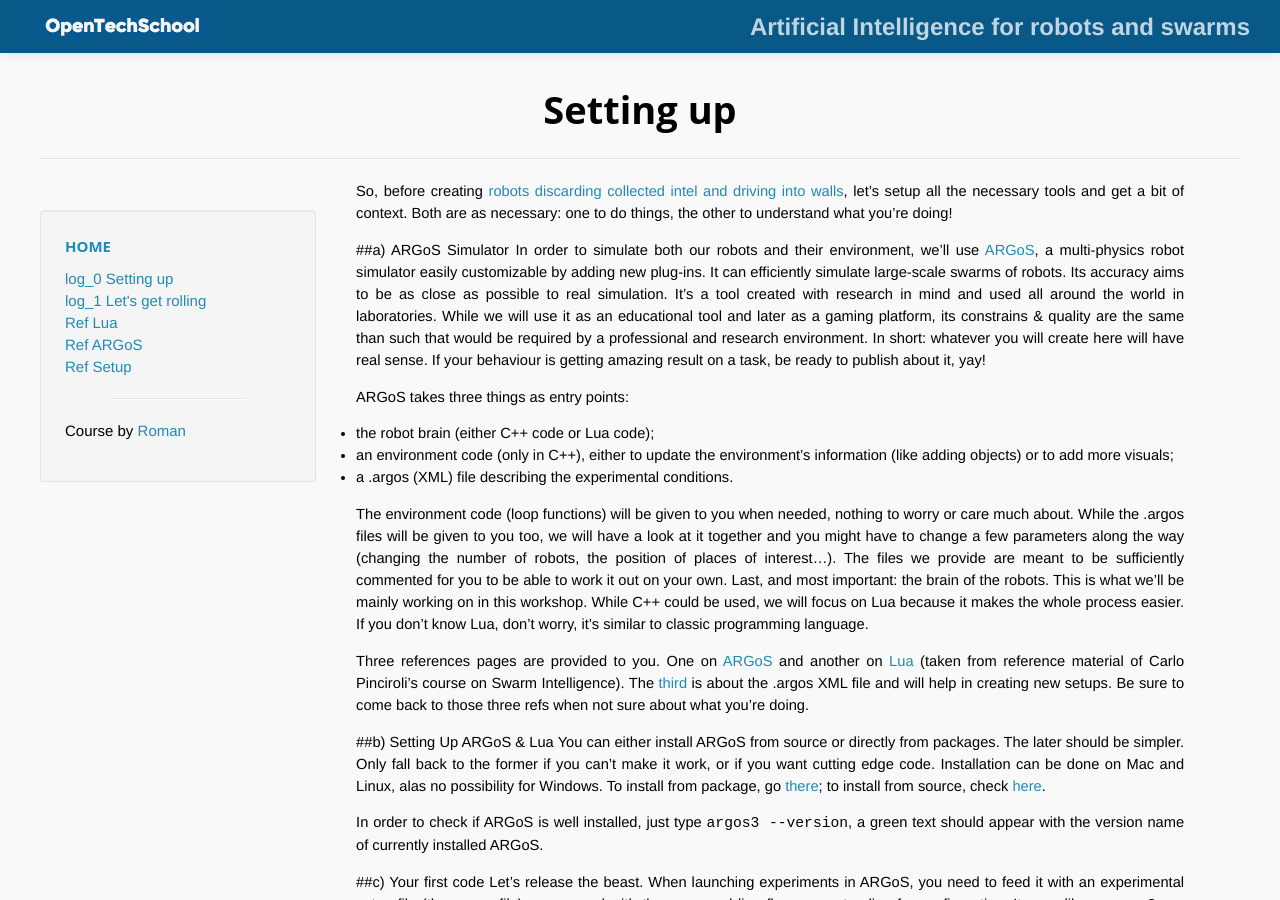
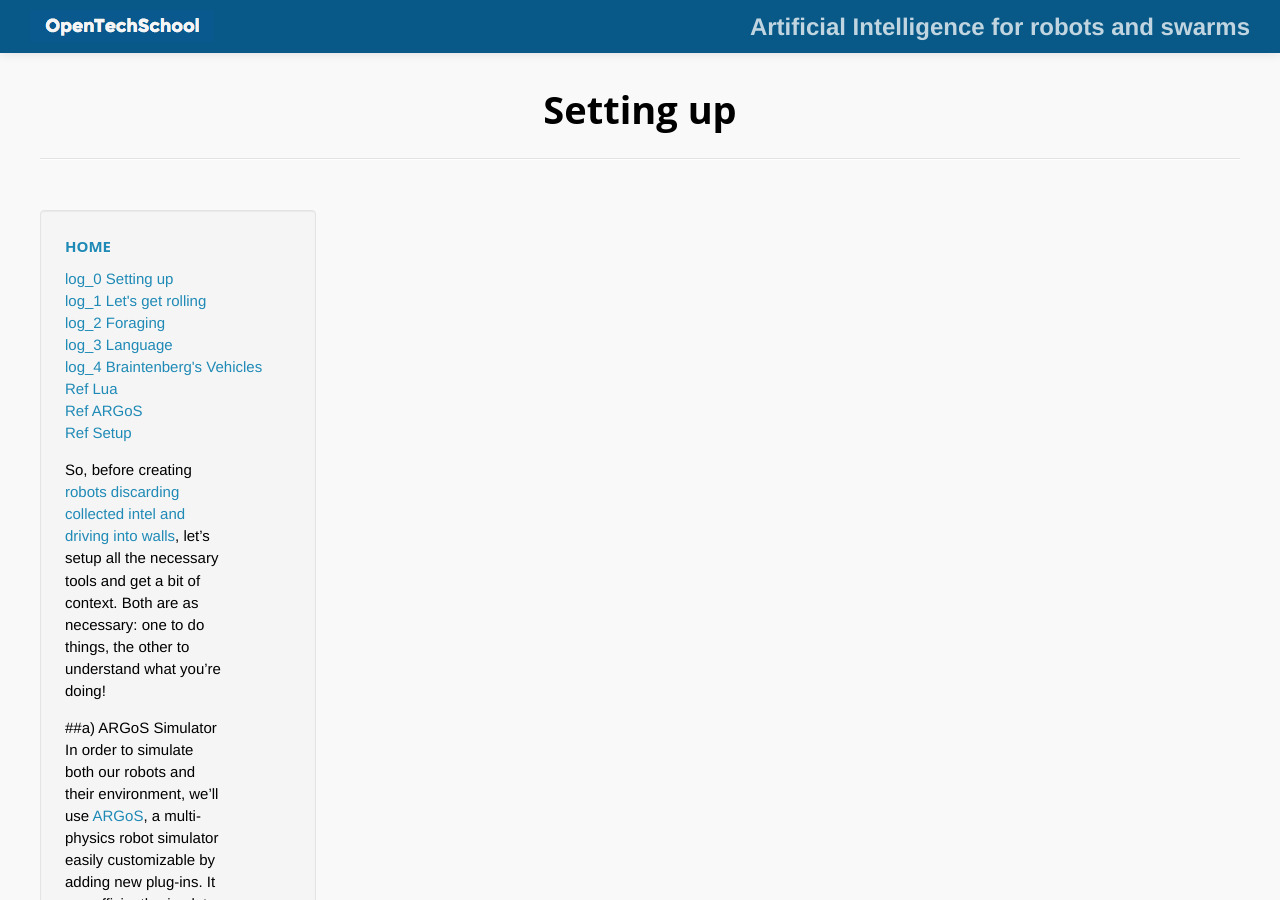
Before and after one commit to romamile/swarmworkshop, a Jekyll site: the page built from pages/setting-up.md, in a window 1280 px wide and 900 px high. Built offline with Jekyll 4.4.1, drawn with Linux system fonts in a browser that asks for light colours.

Commit message:
structure

```diff
--- a/_layouts/default.html
+++ b/_layouts/default.html
@@ -40,12 +40,15 @@
             	<li><a href="{{ site.baseurl }}/ref_setup.html">Ref Setup</a></li>
             </ul>
 
+	<!--
 	    <center><hr width="60%"/></center>
             <p class="madeBy">
                 Course by {% for author in site.data.authors %} <a href="{{ author.website }}"> {{ author.firstname }} </a> {% unless forloop.last %} & {% endunless %} {% endfor %}
             </p>
         </div>
-	<!-- Contect of the page (from Markdown files) -->
+	-->
+
+    <!-- Contect of the page (from Markdown files) -->
         <div class="main" id="p_content">
             {{ content }}
         </div>
--- /dev/null
+++ b/pages/braintenberg.md
@@ -0,0 +1,5 @@
+---
+layout: default
+title:  "Braintenberg's Vehicles"
+num: 4
+---
--- /dev/null
+++ b/pages/foraging.md
@@ -0,0 +1,5 @@
+---
+layout: default
+title:  "Foraging"
+num: 2
+---
--- /dev/null
+++ b/pages/language.md
@@ -0,0 +1,5 @@
+---
+layout: default
+title:  "Language"
+num: 3
+---
```
Also changed, not shown: pages/navigation.md (renamed from pages/follow-the-line.markdown), pages/setting-up.md (renamed from pages/Setting-up.markdown).
